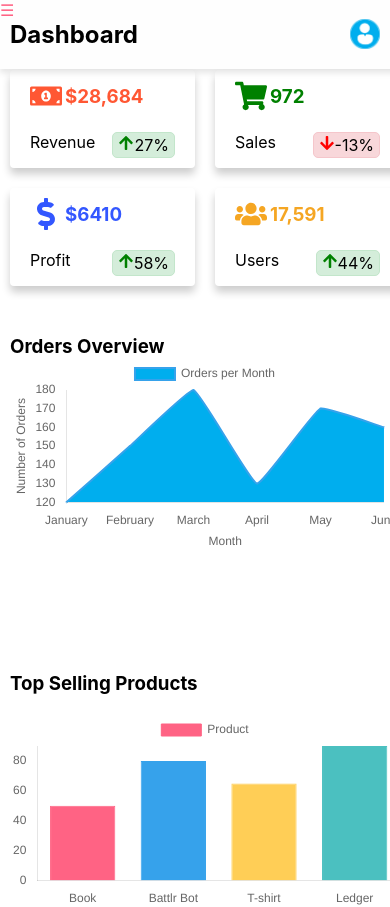
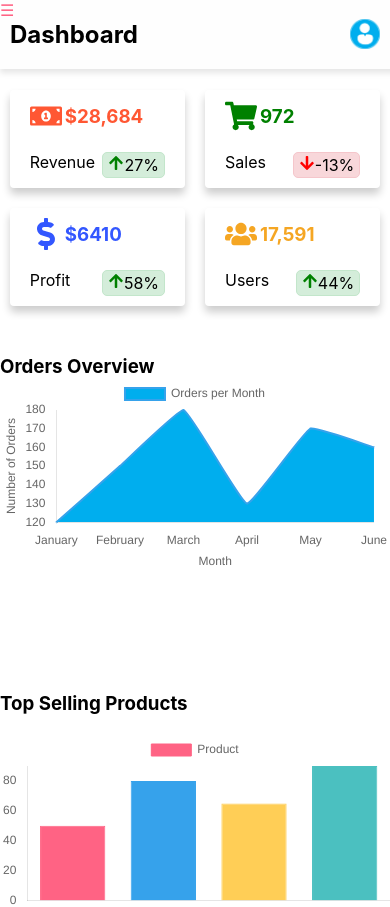
Before and after one commit to Ombito/Admin-dashboard, a React (Create React App) app: page / in a window 390 px wide. Shown: the top 907 px of the page. Built offline with nearby package versions, Linux system fonts and the light colour scheme.

Commit message:
Fix: mobile responsiveness

```diff
--- a/src/components/Home/home.css
+++ b/src/components/Home/home.css
@@ -149,4 +149,13 @@
   .export-button {
     display: none;
   }
+  .dashboard-home-landing {
+    margin-top: 90px;
+    width: 100%;
+    padding: 0;
+  }
+  .dashboard-stats-container {
+    margin: 0 auto;
+    width: 95%;
+  }
 }
```
